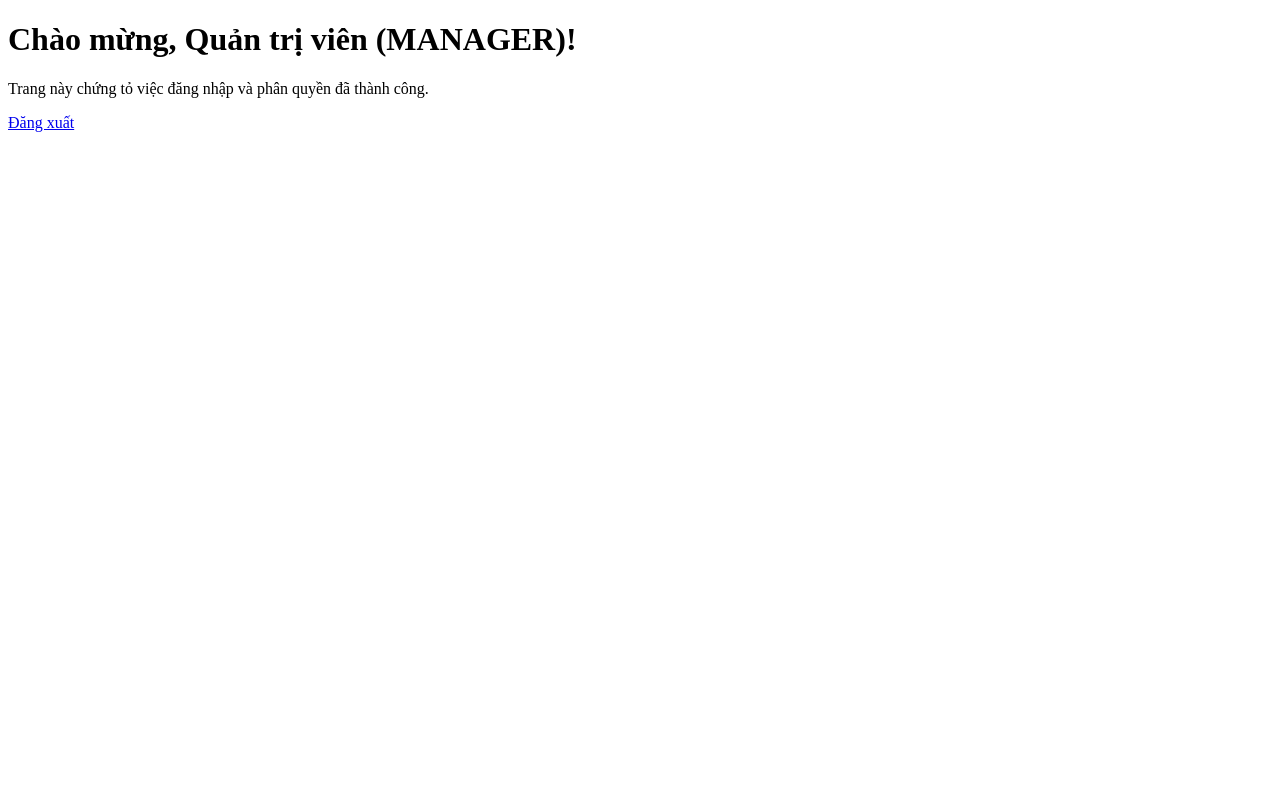
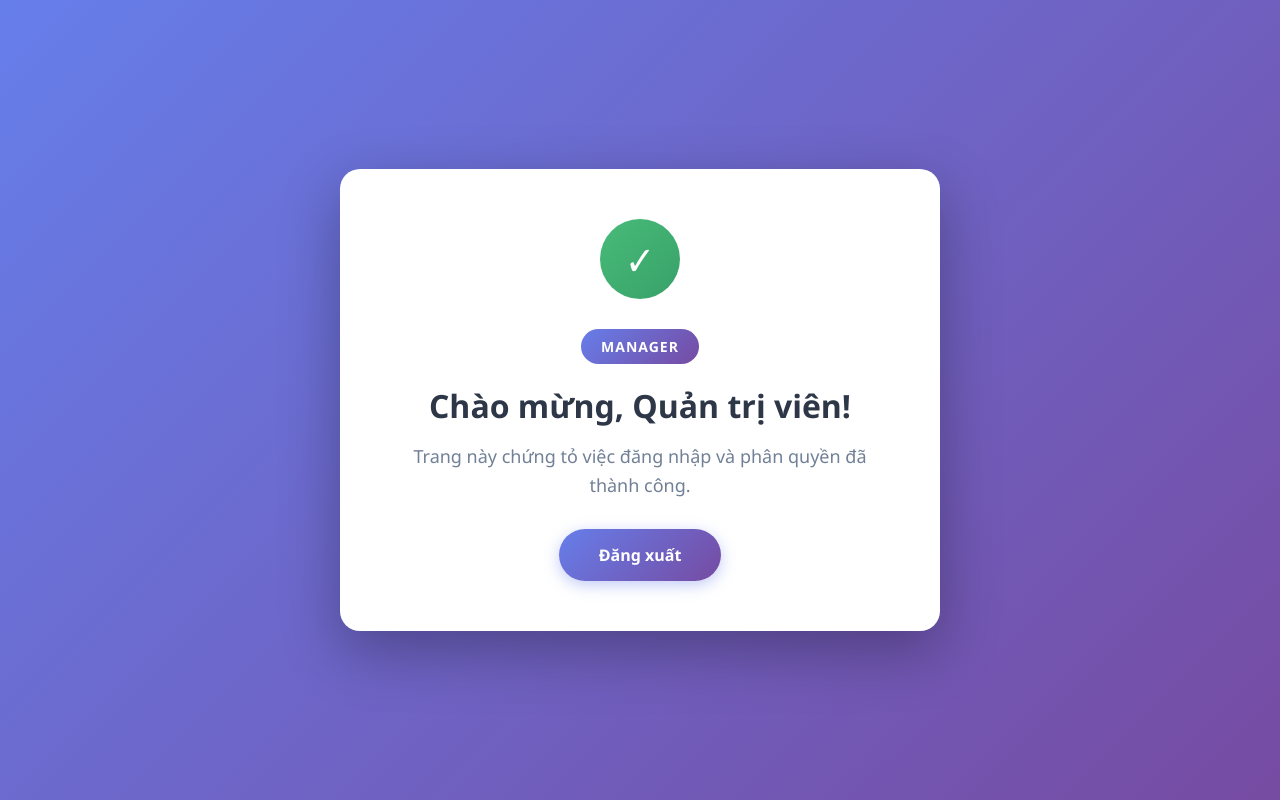
Before and after one commit to Java-UTH/Java-UTH, a Python web app: template src/main/resources/templates/manager/home.html in a window 1280 px wide. Run offline with Jinja, Linux system fonts and the light colour scheme; the template is opened without the code that fills it, so the values that code supplies are empty.

Commit message:
done UI home admin

```diff
--- a/src/main/resources/templates/manager/home.html
+++ b/src/main/resources/templates/manager/home.html
@@ -2,11 +2,146 @@
 <html lang="en">
 <head>
     <meta charset="UTF-8">
+    <meta name="viewport" content="width=device-width, initial-scale=1.0">
     <title>Manager Dashboard</title>
+    <style>
+        * {
+            margin: 0;
+            padding: 0;
+            box-sizing: border-box;
+        }
+
+        body {
+            font-family: 'Segoe UI', Tahoma, Geneva, Verdana, sans-serif;
+            background: linear-gradient(135deg, #667eea 0%, #764ba2 100%);
+            min-height: 100vh;
+            display: flex;
+            justify-content: center;
+            align-items: center;
+            padding: 20px;
+        }
+
+        .container {
+            background: white;
+            border-radius: 20px;
+            box-shadow: 0 20px 60px rgba(0, 0, 0, 0.3);
+            padding: 50px;
+            max-width: 600px;
+            width: 100%;
+            text-align: center;
+            animation: fadeIn 0.6s ease-out;
+        }
+
+        @keyframes fadeIn {
+            from {
+                opacity: 0;
+                transform: translateY(-20px);
+            }
+            to {
+                opacity: 1;
+                transform: translateY(0);
+            }
+        }
+
+        .badge {
+            display: inline-block;
+            background: linear-gradient(135deg, #667eea 0%, #764ba2 100%);
+            color: white;
+            padding: 8px 20px;
+            border-radius: 50px;
+            font-size: 14px;
+            font-weight: 600;
+            letter-spacing: 1px;
+            margin-bottom: 20px;
+            text-transform: uppercase;
+        }
+
+        h1 {
+            color: #2d3748;
+            font-size: 32px;
+            margin-bottom: 15px;
+            font-weight: 700;
+        }
+
+        p {
+            color: #718096;
+            font-size: 18px;
+            line-height: 1.6;
+            margin-bottom: 30px;
+        }
+
+        .success-icon {
+            width: 80px;
+            height: 80px;
+            background: linear-gradient(135deg, #48bb78 0%, #38a169 100%);
+            border-radius: 50%;
+            display: flex;
+            align-items: center;
+            justify-content: center;
+            margin: 0 auto 30px;
+            animation: scaleIn 0.5s ease-out 0.2s both;
+        }
+
+        @keyframes scaleIn {
+            from {
+                transform: scale(0);
+            }
+            to {
+                transform: scale(1);
+            }
+        }
+
+        .success-icon::after {
+            content: "✓";
+            color: white;
+            font-size: 40px;
+            font-weight: bold;
+        }
+
+        .logout-btn {
+            display: inline-block;
+            background: linear-gradient(135deg, #667eea 0%, #764ba2 100%);
+            color: white;
+            text-decoration: none;
+            padding: 15px 40px;
+            border-radius: 50px;
+            font-size: 16px;
+            font-weight: 600;
+            transition: all 0.3s ease;
+            box-shadow: 0 4px 15px rgba(102, 126, 234, 0.4);
+        }
+
+        .logout-btn:hover {
+            transform: translateY(-2px);
+            box-shadow: 0 6px 20px rgba(102, 126, 234, 0.6);
+        }
+
+        .logout-btn:active {
+            transform: translateY(0);
+        }
+
+        @media (max-width: 600px) {
+            .container {
+                padding: 30px 20px;
+            }
+
+            h1 {
+                font-size: 24px;
+            }
+
+            p {
+                font-size: 16px;
+            }
+        }
+    </style>
 </head>
 <body>
-    <h1>Chào mừng, Quản trị viên (MANAGER)!</h1>
-    <p>Trang này chứng tỏ việc đăng nhập và phân quyền đã thành công.</p>
-    <a href="/logout">Đăng xuất</a>
+    <div class="container">
+        <div class="success-icon"></div>
+        <div class="badge">Manager</div>
+        <h1>Chào mừng, Quản trị viên!</h1>
+        <p>Trang này chứng tỏ việc đăng nhập và phân quyền đã thành công.</p>
+        <a href="/logout" class="logout-btn">Đăng xuất</a>
+    </div>
 </body>
 </html>
```
Also changed, not shown: 3 other files.
